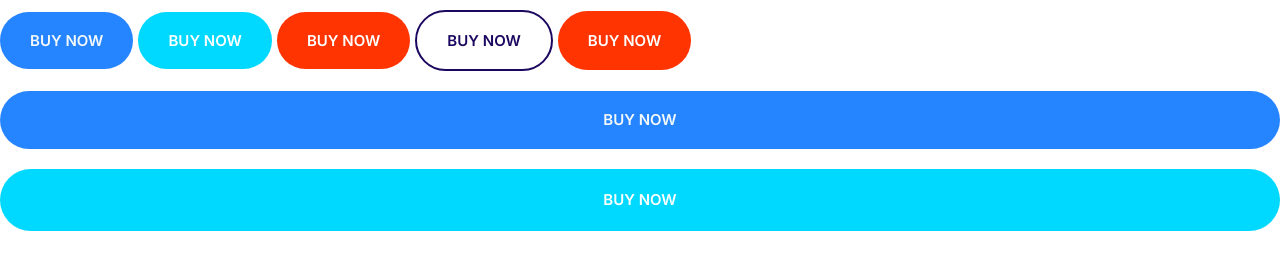
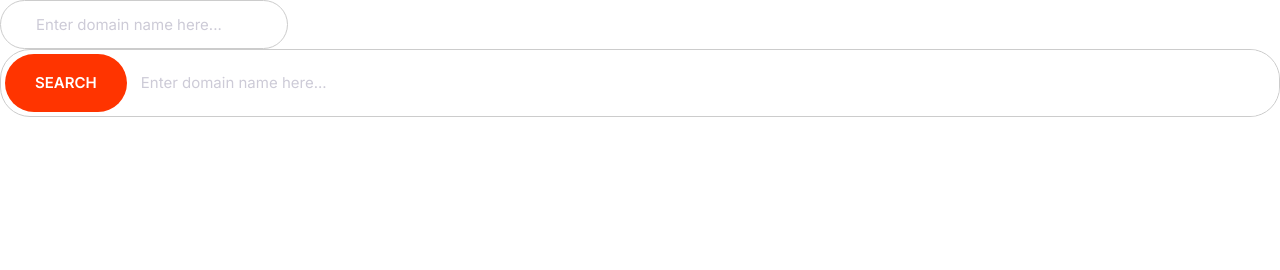
Before and after one commit to shadowmanLukas/frontend_layout, a plain HTML site: page index.html in a window 1280 px wide. Drawn offline with Linux system fonts and the light colour scheme.

Commit message:
Definition of inputs.

```diff
--- a/css/styles.css
+++ b/css/styles.css
@@ -6,6 +6,8 @@
 --color-accent: #ff3400;
 --color-headings: #1b0760;
 --color-body: #918ca4;
+--color-border: #ccc;
+--border-radius: 30px;
 }
 
 *, *::after, *::before {
@@ -245,3 +247,43 @@ margin-right: 2rem;
         font-size: 1.5rem ;
     }
 }
+
+
+/*Inputs*/
+.input{
+    border-radius: var(--border-radius);
+    border: 1px solid var(--color-border);
+    color: var(--color-headings);
+    font-size: 2rem;
+    outline: 0;
+    padding: 1.5rem 3.5rem;
+}
+
+::placeholder{ /*To change placeholder text color in input field*/
+color: #cdcbd7
+}
+
+
+.input-group{
+    border:  1px solid var(--color-border);
+    border-radius: var(--border-radius);
+    display: flex;
+}
+
+.input-group .input {
+    border: 0;
+    flex-grow: 1;
+    padding: 1.5rem 1rem;
+}
+
+.input-group .btn{
+    margin: 4px;
+}
+
+
+@media screen and (min-width: 1024px){
+.input{
+    font-size: 1.5rem;
+}
+
+}
--- a/index.html
+++ b/index.html
@@ -14,13 +14,15 @@
     <link rel="stylesheet" href="css/styles.css" />
   </head>
   <body>
-    <button class="btn btn--primary">Buy Now</button>
-    <button class="btn btn--secondary">Buy Now</button>
-    <button class="btn btn--accent">Buy Now</button>
-    <button class="btn btn--outline">Buy Now</button>
-    <a href="#" class="btn btn--accent">Buy Now</a>
+    <input type="text" class="input" placeholder="Enter domain name here..." />
 
-    <button class="btn btn--primary btn--block">Buy Now</button>
-    <a href="#" class="btn btn--secondary btn--block">Buy Now</a>
+    <div class="input-group">
+      <button class="btn btn--accent">Search</button>
+      <input
+        type="text"
+        class="input"
+        placeholder="Enter domain name here..."
+      />
+    </div>
   </body>
 </html>
```
Also changed, not shown: components/buttons.html (added, +8 -0 lines), 1 other file.
